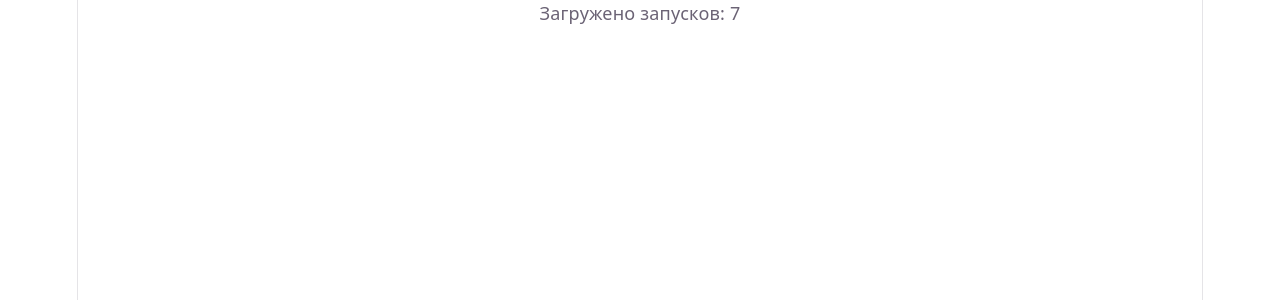
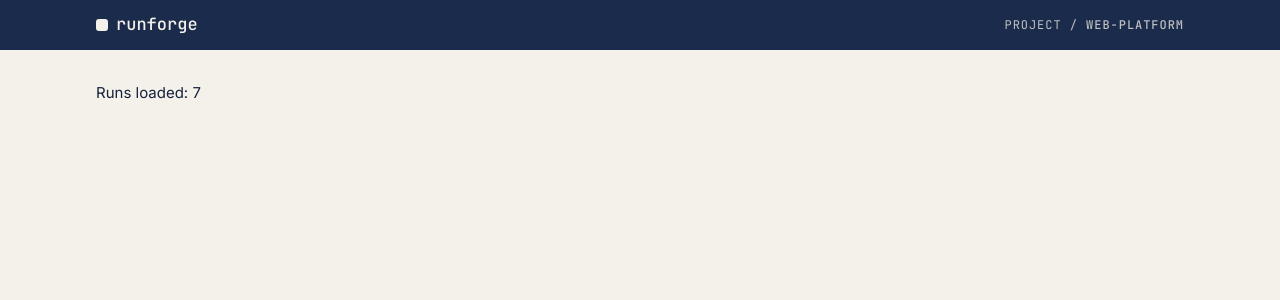
Before and after one commit to kiseyka/runforge-runs, a React (Vite) app: page / in a window 1280 px wide. Shown: the top 300 px of the page. Built offline with nearby package versions, Linux system fonts and the light colour scheme.

Commit message:
style: add theme tokens and app layout

```diff
--- a/src/App.tsx
+++ b/src/App.tsx
@@ -1,18 +1,21 @@
+import { Layout } from "./components/Layout/Layout";
 import { useRuns } from "./hooks/useRuns";
 
 function App() {
   const { state, retry } = useRuns();
 
-  if (state.status === "loading") return <p>Загрузка...</p>;
-  if (state.status === "error") {
-    return (
-      <div>
-        <p>{state.error}</p>
-        <button onClick={retry}>Повторить</button>
-      </div>
-    );
-  }
-  return <p>Загружено запусков: {state.runs.length}</p>;
+  return (
+    <Layout>
+      {state.status === "loading" && <p>Loading...</p>}
+      {state.status === "error" && (
+        <div>
+          <p>{state.error}</p>
+          <button onClick={retry}>Retry</button>
+        </div>
+      )}
+      {state.status === "success" && <p>Runs loaded: {state.runs.length}</p>}
+    </Layout>
+  );
 }
 
 export default App;
--- /dev/null
+++ b/src/components/Layout/Layout.module.css
@@ -0,0 +1,60 @@
+.layout {
+  min-height: 100vh;
+}
+
+.header {
+  background: var(--color-primary);
+  color: var(--color-on-primary);
+}
+
+.headerInner {
+  max-width: 1120px;
+  margin: 0 auto;
+  padding: var(--space-3) var(--space-4);
+  display: flex;
+  flex-wrap: wrap;
+  align-items: center;
+  justify-content: space-between;
+  gap: var(--space-2) var(--space-4);
+}
+
+.logo {
+  display: inline-flex;
+  align-items: center;
+  gap: var(--space-2);
+  font-family: var(--font-mono);
+  font-weight: 500;
+  font-size: 17px;
+}
+
+.logoMark {
+  width: 12px;
+  height: 12px;
+  border-radius: 3px;
+  background: var(--color-on-primary);
+}
+
+.project {
+  font-family: var(--font-mono);
+  font-size: 12px;
+  text-transform: uppercase;
+  letter-spacing: 0.08em;
+  opacity: 0.75;
+}
+
+.project strong {
+  font-weight: 500;
+  opacity: 1;
+}
+
+.main {
+  max-width: 1120px;
+  margin: 0 auto;
+  padding: var(--space-5) var(--space-4) var(--space-7);
+}
+
+@media (min-width: 768px) {
+  .main {
+    padding-top: var(--space-6);
+  }
+}
--- /dev/null
+++ b/src/components/Layout/Layout.tsx
@@ -0,0 +1,25 @@
+import type { ReactNode } from "react";
+import styles from "./Layout.module.css";
+
+type LayoutProps = {
+  children: ReactNode;
+};
+
+export function Layout({ children }: LayoutProps) {
+  return (
+    <div className={styles.layout}>
+      <header className={styles.header}>
+        <div className={styles.headerInner}>
+          <span className={styles.logo}>
+            <span className={styles.logoMark} aria-hidden="true" />
+            runforge
+          </span>
+          <span className={styles.project}>
+            Project / <strong>web-platform</strong>
+          </span>
+        </div>
+      </header>
+      <main className={styles.main}>{children}</main>
+    </div>
+  );
+}
--- a/src/index.css
+++ b/src/index.css
@@ -1,111 +1,69 @@
 :root {
-  --text: #6b6375;
-  --text-h: #08060d;
-  --bg: #fff;
-  --border: #e5e4e7;
-  --code-bg: #f4f3ec;
-  --accent: #aa3bff;
-  --accent-bg: rgba(170, 59, 255, 0.1);
-  --accent-border: rgba(170, 59, 255, 0.5);
-  --social-bg: rgba(244, 243, 236, 0.5);
-  --shadow:
-    rgba(0, 0, 0, 0.1) 0 10px 15px -3px, rgba(0, 0, 0, 0.05) 0 4px 6px -2px;
+  --color-bg: #f4f1eb;
+  --color-surface: #fbfaf6;
+  --color-border: #e2dccf;
+  --color-text: #15213b;
+  --color-text-muted: #5f6878;
+  --color-primary: #1b2b4b;
+  --color-primary-hover: #26395f;
+  --color-on-primary: #f4f1eb;
+  --color-focus: #3b5bdb;
 
-  --sans: system-ui, 'Segoe UI', Roboto, sans-serif;
-  --heading: system-ui, 'Segoe UI', Roboto, sans-serif;
-  --mono: ui-monospace, Consolas, monospace;
+  --status-queued-bg: #ece8df;
+  --status-queued-text: #5f6878;
+  --status-running-bg: #e3ebfb;
+  --status-running-text: #1f4fb8;
+  --status-succeeded-bg: #e2f2e6;
+  --status-succeeded-text: #1e7a3c;
+  --status-failed-bg: #fbe5e3;
+  --status-failed-text: #b42318;
 
-  font: 18px/145% var(--sans);
-  letter-spacing: 0.18px;
-  color-scheme: light dark;
-  color: var(--text);
-  background: var(--bg);
-  font-synthesis: none;
-  text-rendering: optimizeLegibility;
-  -webkit-font-smoothing: antialiased;
-  -moz-osx-font-smoothing: grayscale;
+  --space-1: 4px;
+  --space-2: 8px;
+  --space-3: 12px;
+  --space-4: 16px;
+  --space-5: 24px;
+  --space-6: 32px;
+  --space-7: 48px;
 
-  @media (max-width: 1024px) {
-    font-size: 16px;
-  }
+  --radius-sm: 6px;
+  --radius-md: 10px;
+
+  --font-sans: 'Inter', system-ui, -apple-system, 'Segoe UI', sans-serif;
+  --font-mono: 'JetBrains Mono', ui-monospace, Consolas, monospace;
 }
 
-@media (prefers-color-scheme: dark) {
-  :root {
-    --text: #9ca3af;
-    --text-h: #f3f4f6;
-    --bg: #16171d;
-    --border: #2e303a;
-    --code-bg: #1f2028;
-    --accent: #c084fc;
-    --accent-bg: rgba(192, 132, 252, 0.15);
-    --accent-border: rgba(192, 132, 252, 0.5);
-    --social-bg: rgba(47, 48, 58, 0.5);
-    --shadow:
-      rgba(0, 0, 0, 0.4) 0 10px 15px -3px, rgba(0, 0, 0, 0.25) 0 4px 6px -2px;
-  }
-
-  #social .button-icon {
-    filter: invert(1) brightness(2);
-  }
-}
-
-#root {
-  width: 1126px;
-  max-width: 100%;
-  margin: 0 auto;
-  text-align: center;
-  border-inline: 1px solid var(--border);
-  min-height: 100svh;
-  display: flex;
-  flex-direction: column;
+*,
+*::before,
+*::after {
   box-sizing: border-box;
 }
 
 body {
   margin: 0;
+  background: var(--color-bg);
+  color: var(--color-text);
+  font-family: var(--font-sans);
+  font-size: 15px;
+  line-height: 1.5;
+  -webkit-font-smoothing: antialiased;
 }
 
 h1,
-h2 {
-  font-family: var(--heading);
-  font-weight: 500;
-  color: var(--text-h);
-}
-
-h1 {
-  font-size: 56px;
-  letter-spacing: -1.68px;
-  margin: 32px 0;
-  @media (max-width: 1024px) {
-    font-size: 36px;
-    margin: 20px 0;
-  }
-}
-h2 {
-  font-size: 24px;
-  line-height: 118%;
-  letter-spacing: -0.24px;
-  margin: 0 0 8px;
-  @media (max-width: 1024px) {
-    font-size: 20px;
-  }
-}
+h2,
+h3,
 p {
   margin: 0;
 }
 
-code,
-.counter {
-  font-family: var(--mono);
-  display: inline-flex;
-  border-radius: 4px;
-  color: var(--text-h);
+button,
+input,
+select {
+  font: inherit;
+  color: inherit;
 }
 
-code {
-  font-size: 15px;
-  line-height: 135%;
-  padding: 4px 8px;
-  background: var(--code-bg);
+:focus-visible {
+  outline: 2px solid var(--color-focus);
+  outline-offset: 2px;
 }
```
